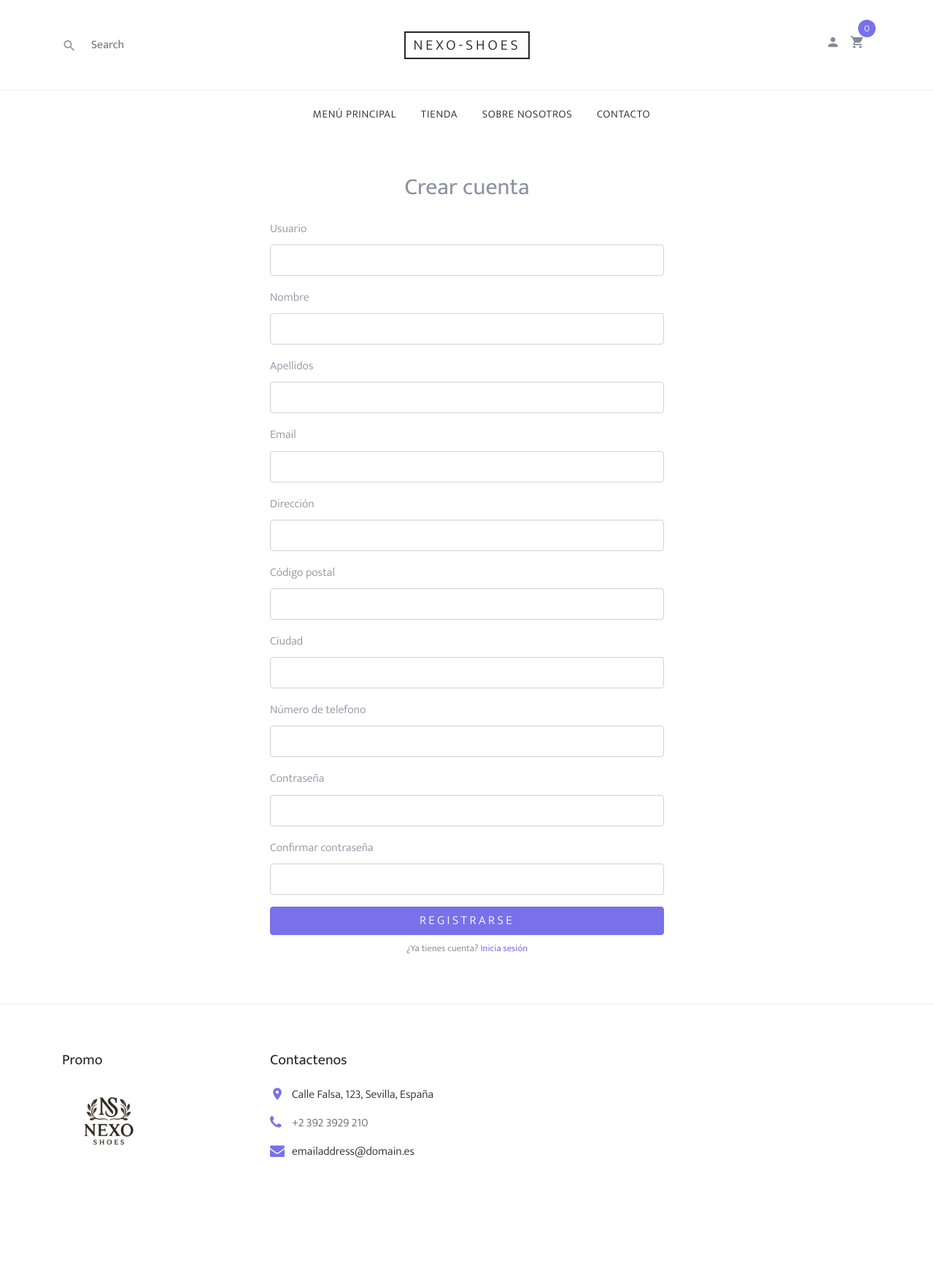
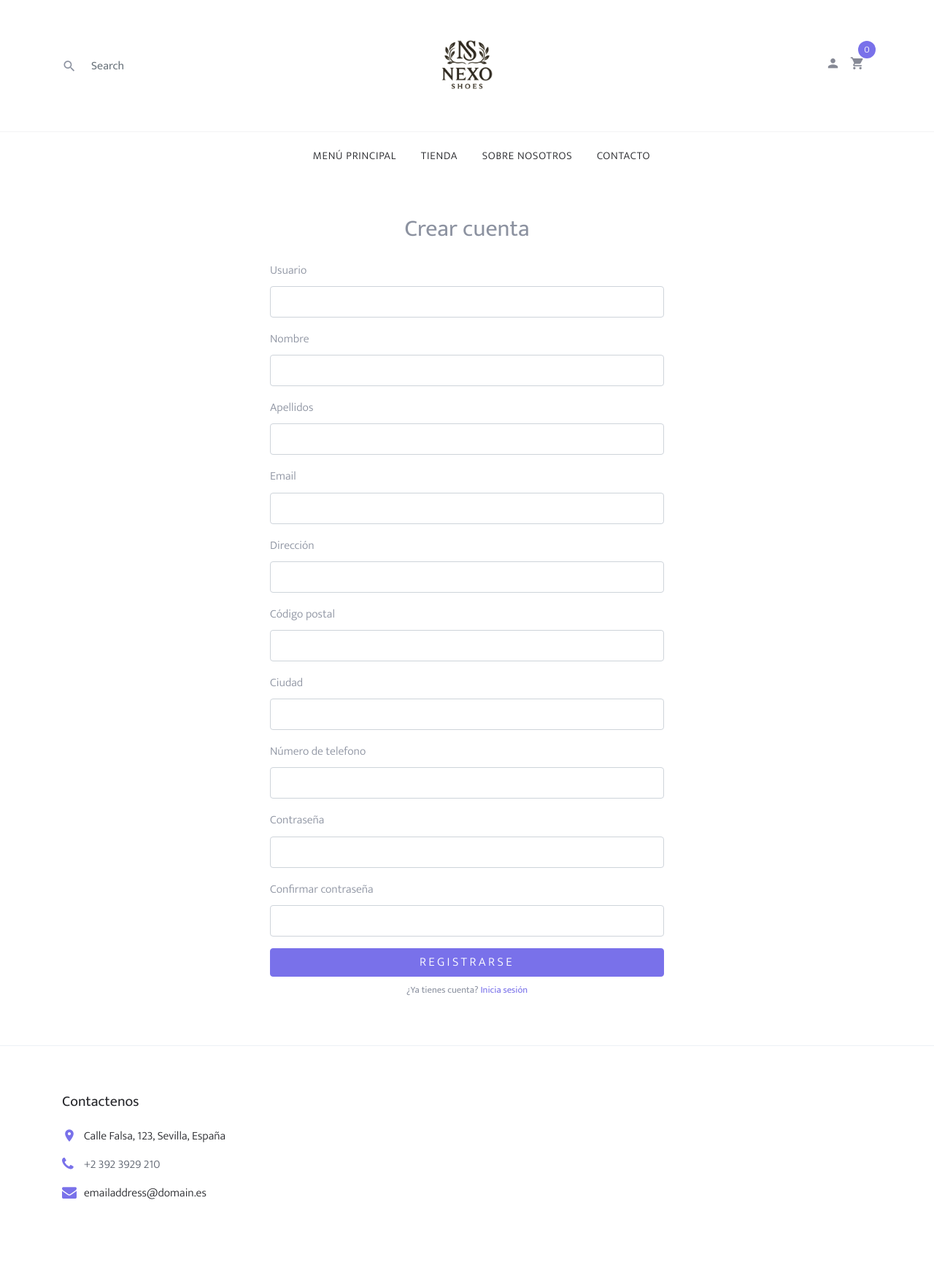
Before and after one commit to PGPI-2-14/grupo2.14-calzados-web, a Django app: page /accounts/register/ in a window 1280 px wide. Shown: the whole page at 73% size. Before the commit the page ends 1586 px from the top, so only its background shows below. Run offline with Django 3.2, Linux system fonts and the light colour scheme; some libraries are stand-ins or nearby versions; some web fonts are replaced.

Commit message:
Cambio logo + borrado promo de footer

```diff
--- a/shop/templates/shop/base/footer.html
+++ b/shop/templates/shop/base/footer.html
@@ -1,12 +1,6 @@
     <footer class="site-footer border-top">
         <div class="container">
             <div class="row">
-                <div class="col-md-6 col-lg-3 mb-4 mb-lg-0">
-                    <h3 class="footer-heading mb-4">Promo</h3>
-                    <div class="col-md-6 logo-container">
-                        <img src="static/img/nexo.png" alt="Logo Empresa" class="img-fluid rounded mb-4">
-                    </div>
-                </div>
                 <div class="col-md-6 col-lg-3">
                     <div class="block-5 mb-5">
                         <h3 class="footer-heading mb-4">Contactenos</h3>
--- a/shop/templates/shop/base/navbar.html
+++ b/shop/templates/shop/base/navbar.html
@@ -1,3 +1,4 @@
+{% load static %}
 <header class="site-navbar" role="banner">
         <div class="site-navbar-top">
             <div class="container">
@@ -12,7 +13,9 @@
 
                     <div class="col-12 mb-3 mb-md-0 col-md-4 order-1 order-md-2 text-center">
                         <div class="site-logo">
-                            <a href="#" class="js-logo-clone">Nexo-Shoes</a>
+                            <a href="{% url 'shop:home' %}" style="border: none; padding: 0;">
+                                <img src="{% static 'img/nexo.png' %}" alt="Nexo Shoes" style="max-height: 100px;">
+                            </a>
                         </div>
                     </div>
 
```
